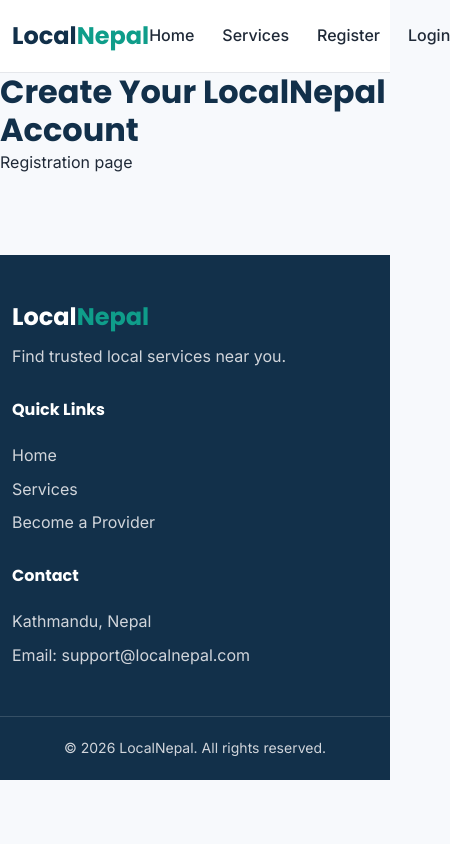
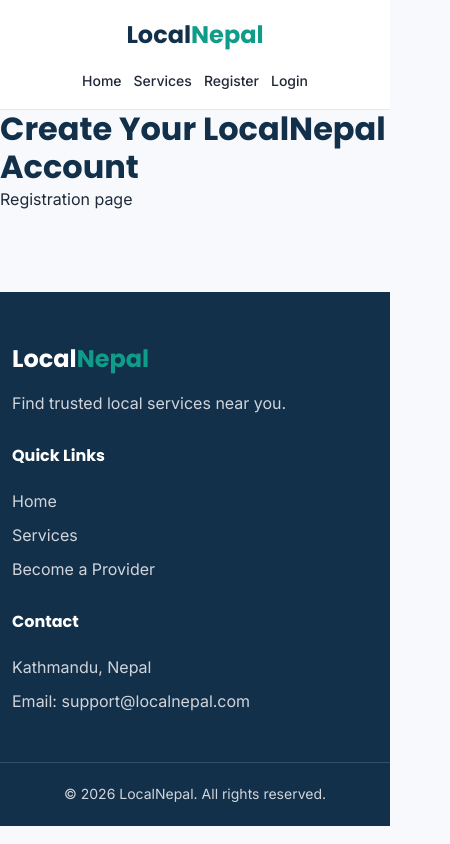
Before and after one commit to PrabinPoudel55/localnepal, a React (Vite) app in the folder client/: page /register in a window 390 px wide. Shown: the whole page, 450 px wide, since content can reach past the window. Built offline with nearby package versions, Linux system fonts and the light colour scheme.

Commit message:
feat: add responsive navbar

```diff
--- a/client/src/components/layout/Footer.jsx
+++ b/client/src/components/layout/Footer.jsx
@@ -1,10 +1,15 @@
+import { Link } from "react-router-dom";
+
 function Footer() {
   return (
     <footer className="footer">
       <div className="container footer-container">
 
         <div className="footer-brand">
-          <h3>Local<span>Nepal</span></h3>
+          <Link to="/" className="footer-logo">
+            Local<span>Nepal</span>
+          </Link>
+
           <p>
             Find trusted local services near you.
           </p>
@@ -13,9 +18,9 @@ function Footer() {
         <div className="footer-links">
           <h4>Quick Links</h4>
 
-          <a href="/">Home</a>
-          <a href="/services">Services</a>
-          <a href="/register">Become a Provider</a>
+          <Link to="/">Home</Link>
+          <Link to="/services">Services</Link>
+          <Link to="/register">Become a Provider</Link>
         </div>
 
         <div className="footer-contact">
--- a/client/src/index.css
+++ b/client/src/index.css
@@ -270,3 +270,43 @@ ul {
     padding: 48px 0;
   }
 }
+
+.footer-logo {
+  display: inline-block;
+  font-family: "Poppins", sans-serif;
+  font-size: 24px;
+  font-weight: 700;
+  color: var(--color-white);
+  margin-bottom: 12px;
+}
+
+.footer-logo span {
+  color: var(--color-secondary);
+}
+
+/* =========================
+   Responsive Navbar
+========================= */
+
+@media (max-width: 768px) {
+  .navbar-container {
+    min-height: auto;
+    padding-top: 16px;
+    padding-bottom: 16px;
+    flex-direction: column;
+    gap: 16px;
+  }
+
+  .navbar-menu {
+    gap: 18px;
+    flex-wrap: wrap;
+    justify-content: center;
+  }
+}
+
+@media (max-width: 480px) {
+  .navbar-menu {
+    gap: 12px;
+    font-size: 14px;
+  }
+}
```
Also changed, not shown: client/src/components/layout/Navbar.jsx (line endings or trailing spaces).
